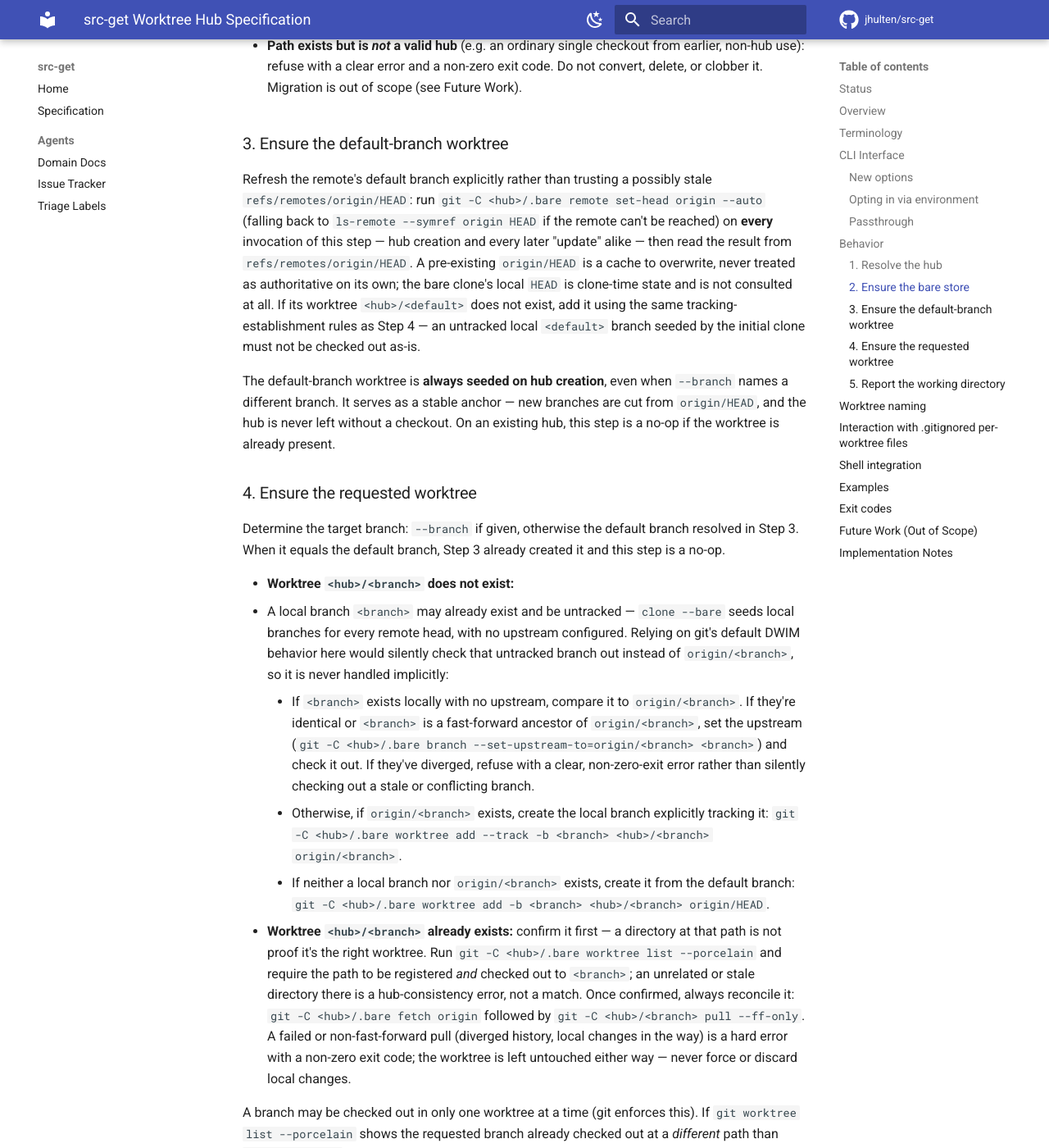
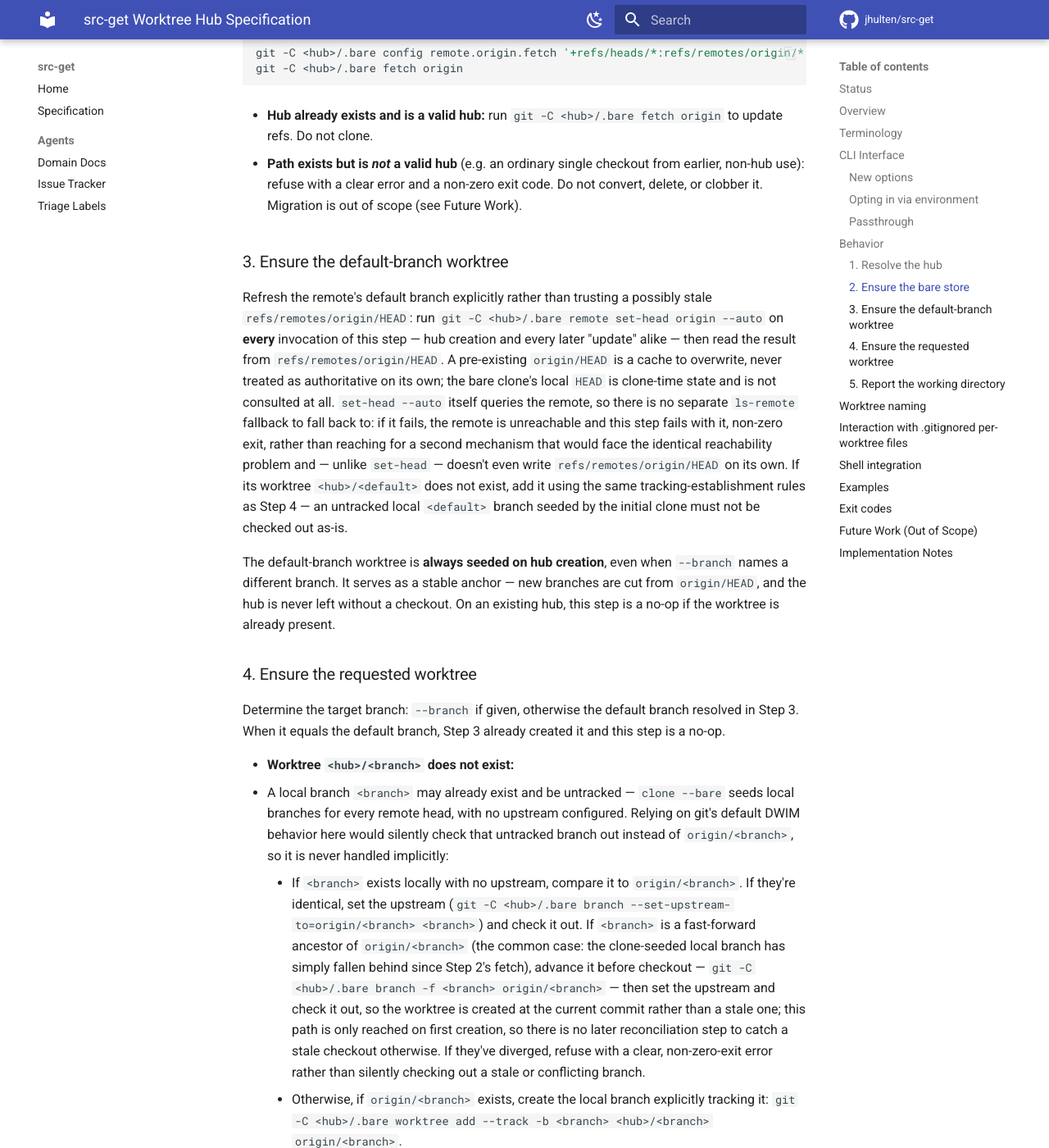
Before and after one commit to jhulten/src-get, an MkDocs documentation site: the page built from docs/specs/worktree-hub.md, in a window 1280 px wide and 1400 px high, scrolled down 3016 px. Shown: the whole window at 82% size. Built offline with MkDocs 1.6.1 and Material for MkDocs 9.7.7, drawn with Linux system fonts in a browser that asks for light colours; comment, search, counter and statistics services are not loaded; some of the changed text lies outside the part shown.

Commit message:
Address second-round Copilot review of worktree hub spec
Fixes 4 new concerns raised on the previous fix:
- Reject passthrough clone flags that conflict with hub invariants
  (-o/--origin other than origin, --no-bare) before invoking git,
  instead of discovering the breakage after a broken fetch origin
- Drop the ls-remote fallback for default-branch resolution: it never
  wrote refs/remotes/origin/HEAD and would hit the same reachability
  problem as remote set-head anyway, so a set-head failure is now a
  hard error instead of a silent no-op
- Fast-forward the clone-seeded local branch to origin/<branch> before
  checkout in the ancestor case, instead of only setting upstream and
  leaving the worktree at a stale commit with no reconciliation path
- Apply the same reject-unsafe/flatten-slashes mapping to the
  remote-resolved default branch, not just explicit --branch, so a
  default like release/v1.2 gets the same flat layout

```diff
--- a/docs/specs/worktree-hub.md
+++ b/docs/specs/worktree-hub.md
@@ -97,6 +97,14 @@ to `git worktree add` or to fetches on subsequent invocations. `--bare` in the
 passthrough is redundant in hub mode (the store is always bare) and MUST NOT
 alter the hub path the way it does in single-checkout mode.
 
+Step 2 hard-codes `origin` as the remote name and assumes a bare clone, so any
+passthrough flag that would violate either assumption is rejected up front,
+before `git clone` runs, with an error naming the conflicting flag — not
+discovered after the fact by a broken `fetch origin`, and not silently
+overridden. This includes at least `--origin <name>`/`-o <name>` for any name
+other than `origin`, and `--no-bare` (or any other flag that would produce a
+non-bare clone).
+
 ---
 
 ## Behavior
@@ -137,12 +145,16 @@ directory).
 
 Refresh the remote's default branch explicitly rather than trusting a
 possibly stale `refs/remotes/origin/HEAD`: run
-`git -C <hub>/.bare remote set-head origin --auto` (falling back to
-`ls-remote --symref origin HEAD` if the remote can't be reached) on **every**
-invocation of this step — hub creation and every later "update" alike — then
-read the result from `refs/remotes/origin/HEAD`. A pre-existing `origin/HEAD`
-is a cache to overwrite, never treated as authoritative on its own; the bare
-clone's local `HEAD` is clone-time state and is not consulted at all. If its
+`git -C <hub>/.bare remote set-head origin --auto` on **every** invocation of
+this step — hub creation and every later "update" alike — then read the
+result from `refs/remotes/origin/HEAD`. A pre-existing `origin/HEAD` is a
+cache to overwrite, never treated as authoritative on its own; the bare
+clone's local `HEAD` is clone-time state and is not consulted at all.
+`set-head --auto` itself queries the remote, so there is no separate
+`ls-remote` fallback to fall back to: if it fails, the remote is unreachable
+and this step fails with it, non-zero exit, rather than reaching for a second
+mechanism that would face the identical reachability problem and — unlike
+`set-head` — doesn't even write `refs/remotes/origin/HEAD` on its own. If its
 worktree `<hub>/<default>` does not exist, add it using the same
 tracking-establishment rules as Step 4 — an untracked local `<default>` branch
 seeded by the initial clone must not be checked out as-is.
@@ -166,11 +178,18 @@ it and this step is a no-op.
     check that untracked branch out instead of `origin/<branch>`, so it is
     never handled implicitly:
     - If `<branch>` exists locally with no upstream, compare it to
-      `origin/<branch>`. If they're identical or `<branch>` is a fast-forward
-      ancestor of `origin/<branch>`, set the upstream
+      `origin/<branch>`. If they're identical, set the upstream
       (`git -C <hub>/.bare branch --set-upstream-to=origin/<branch> <branch>`)
-      and check it out. If they've diverged, refuse with a clear, non-zero-exit
-      error rather than silently checking out a stale or conflicting branch.
+      and check it out. If `<branch>` is a fast-forward ancestor of
+      `origin/<branch>` (the common case: the clone-seeded local branch has
+      simply fallen behind since Step 2's fetch), advance it before checkout
+      — `git -C <hub>/.bare branch -f <branch> origin/<branch>` — then set the
+      upstream and check it out, so the worktree is created at the current
+      commit rather than a stale one; this path is only reached on first
+      creation, so there is no later reconciliation step to catch a stale
+      checkout otherwise. If they've diverged, refuse with a clear,
+      non-zero-exit error rather than silently checking out a stale or
+      conflicting branch.
     - Otherwise, if `origin/<branch>` exists, create the local branch
       explicitly tracking it:
       `git -C <hub>/.bare worktree add --track -b <branch> <hub>/<branch>
@@ -201,8 +220,8 @@ Print the absolute path of the resolved worktree (`<hub>/<branch>`) to stdout
 and nothing else — never the hub root, since the hub root is not a checkout,
 and never interleaved with any other line. Every other command this spec
 invokes along the way (`clone --bare`, `fetch`, `worktree add`,
-`remote set-head`, `symbolic-ref`, `ls-remote`, `pull --ff-only`, and git's own
-progress output) is redirected to stderr. This preserves the `SPEC.md`
+`remote set-head`, `branch -f`, `pull --ff-only`, and git's own progress
+output) is redirected to stderr. This preserves the `SPEC.md`
 contract that stdout is *exactly* the directory the shell integration should
 `cd` into — a single line, with no discovery or diagnostic output mixed in.
 
@@ -210,8 +229,12 @@ contract that stdout is *exactly* the directory the shell integration should
 
 ## Worktree naming
 
-Two transformations apply to `--branch`, in order, before any filesystem
-operation touches it:
+One mapping from branch name to worktree directory applies everywhere a
+branch name becomes a path — the explicit `--branch` request in Step 4 and
+the remote-resolved default branch in Step 3 alike, so a default like
+`release/v1.2` gets the same flat layout an explicit `--branch release/v1.2`
+would. Two transformations apply, in order, before any filesystem operation
+touches the branch name:
 
 1. **Reject unsafe input first.** Any branch name containing `..`, a leading
    `/`, or any other component `git check-ref-format` would reject is refused
```
